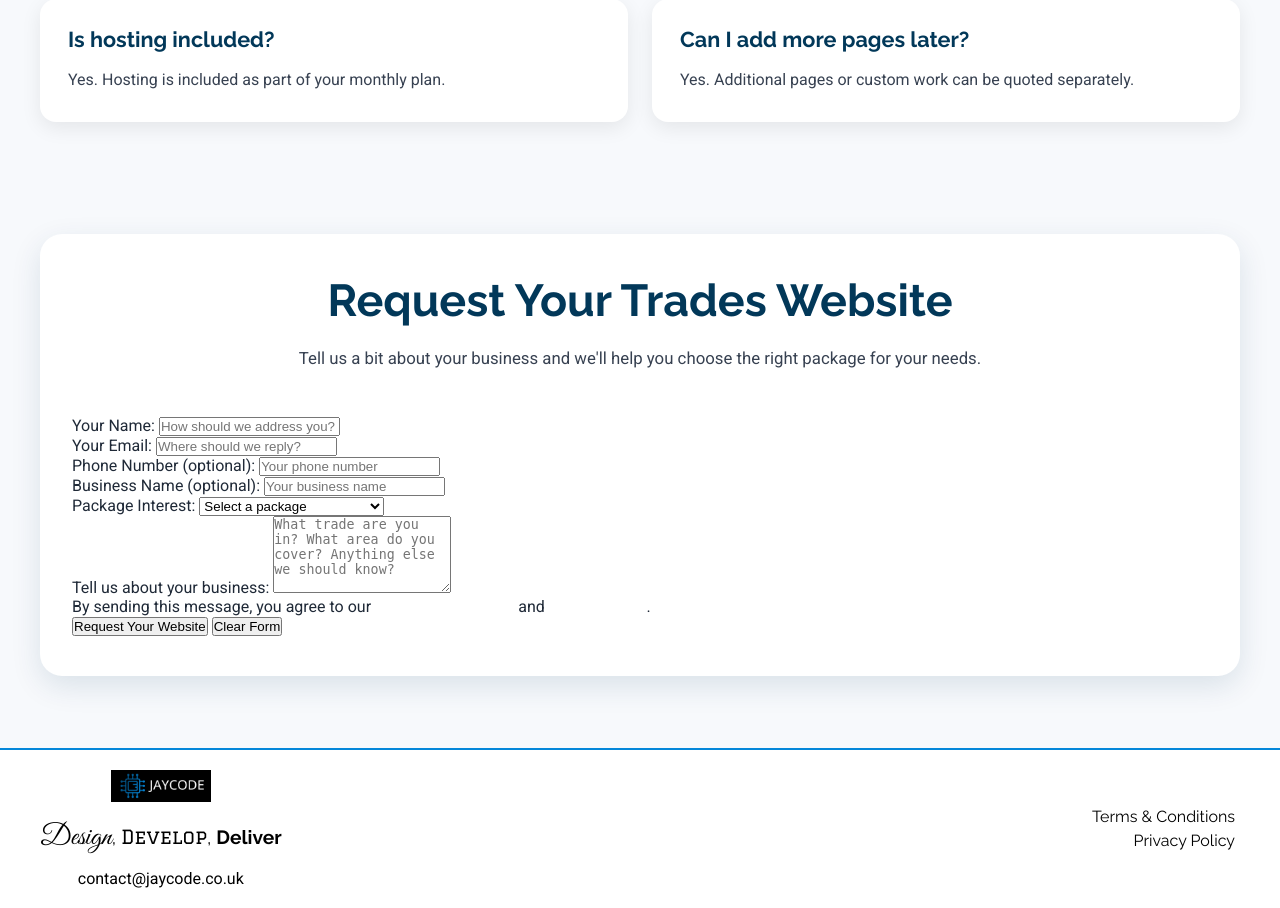
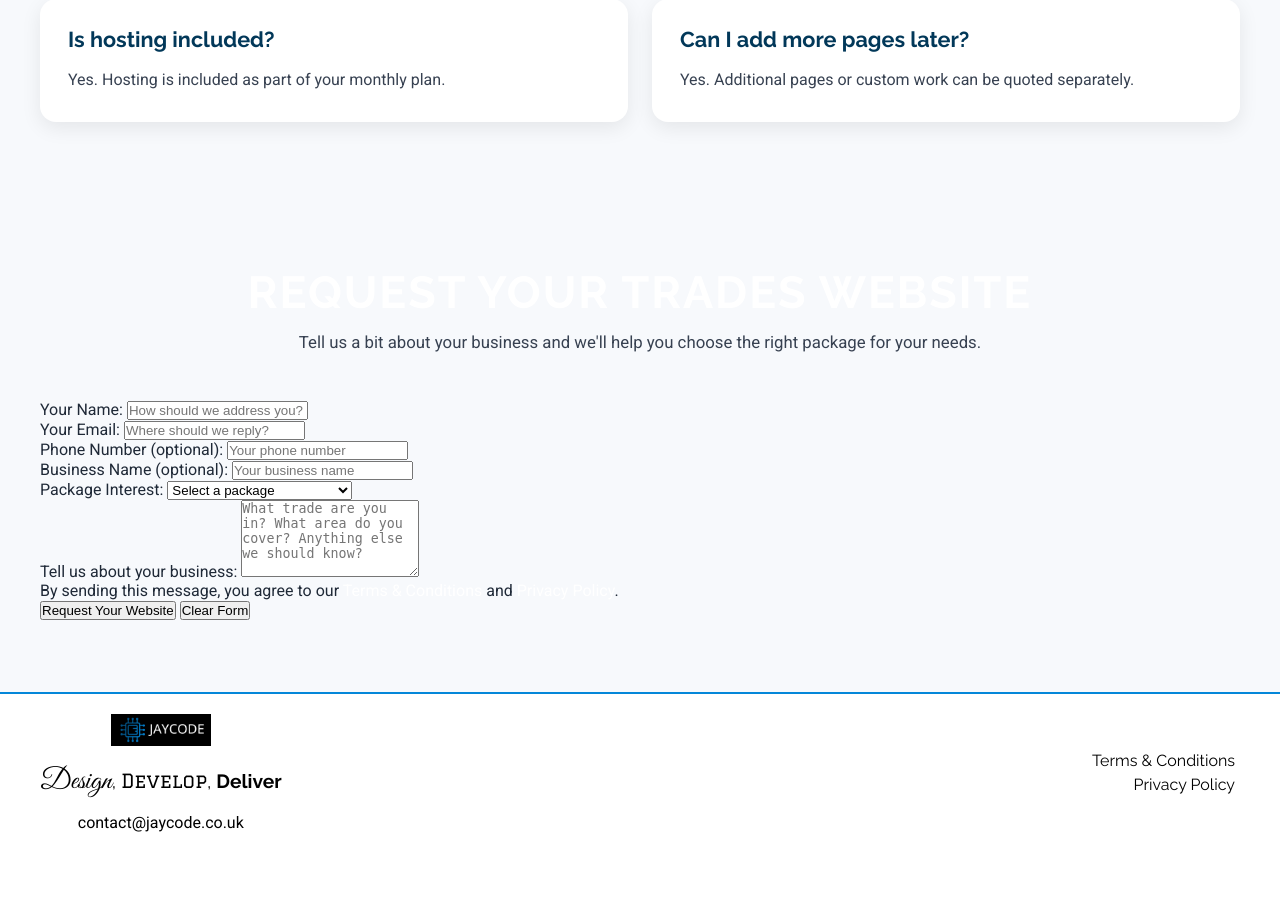
Before and after one commit to Jaycode88/Jaycode, a Flask app: page /trades-websites in a window 1280 px wide. Shown: the part 4977-5885 px from the top of the page. After the commit the page ends 5809 px from the top, so only its background shows below. Run offline with Flask 3, Linux system fonts and the light colour scheme; some libraries are stand-ins or nearby versions.

Commit message:
Form css

```diff
--- a/static/css/trades-websites.css
+++ b/static/css/trades-websites.css
@@ -337,10 +337,6 @@ body {
     font-size: 1.05rem;
 }
 
-.contact-section {
-    padding-top: 40px;
-}
-
 .final-cta {
     background: linear-gradient(135deg, #0487D9 0%, #023859 100%);
     color: #ffffff;
@@ -361,22 +357,6 @@ body {
     margin: 0 auto 26px;
     line-height: 1.75;
     font-size: 1.05rem;
-}
-
-.trades-contact-wrap {
-    background: #ffffff;
-    border-radius: 22px;
-    padding: 40px 32px;
-    box-shadow: 0 10px 30px rgba(2, 56, 89, 0.12);
-}
-
-.trades-contact-form {
-    max-width: 900px;
-    margin: 0 auto;
-}
-
-.contact-section .section-title {
-    color: #023859 !important;
 }
 
 .pricing-card .btn-primary {
@@ -427,3 +407,15 @@ body {
         text-align: center;
     }
 }
+
+/* ── Contact section ───────────────────────────────────────────────────────────
+   contact.css targets #contact but its styles are written generically enough
+   to work here. These overrides just ensure the section title and intro are
+   white against the background image, matching index.html exactly.
+──────────────────────────────────────────────────────────────────────────────── */
+#contact .section-title {
+    color: #ffffff;
+    text-transform: uppercase;
+    letter-spacing: 2px;
+    margin-bottom: 10px;
+}
```
